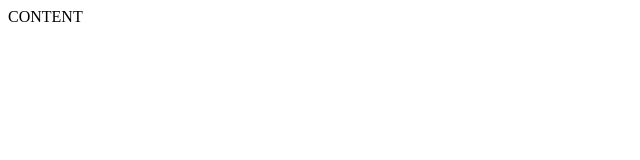
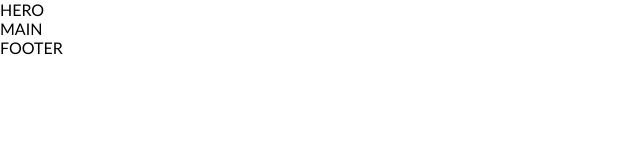
Before and after one commit to Mindaugas-G/5-coming-soon, a website: page index.html in a window 1280 px wide. Shown: the whole page, without its empty margins (0-640 px from the left). Drawn offline with Linux system fonts and the light colour scheme; files that its build step writes are made by us from their sources.

Commit message:
Added CSS files

```diff
--- /dev/null
+++ b/CSS/base/base.css
@@ -0,0 +1,11 @@
+body,
+body * {
+    margin:0;
+    padding: 0;
+    vertical-align: top;
+    box-sizing: border-box;
+}
+
+body {
+    font-family: 'Gill Sans', 'Gill Sans MT', Calibri, 'Trebuchet MS', sans-serif;
+}
--- a/index.html
+++ b/index.html
@@ -13,10 +13,24 @@
     <link rel="mask-icon" href="/safari-pinned-tab.svg" color="#5bbad5">
     <meta name="msapplication-TileColor" content="#da532c">
     <meta name="theme-color" content="#ffffff">
-
+    <!-- base -->
+    <link rel="stylesheet" href="./css/base.css">
+    <link rel="stylesheet" href="./css/layout.css">
+    <!-- 3rd party -->
+    <!-- components -->
+    <!-- pages -->
+    <link rel="stylesheet" href="./css/pages/home.css">
 
     </head>
     <body>
-        CONTENT
+        <section>
+            HERO
+        </section>
+        <section>
+            MAIN
+        </section>
+        <footer>
+            FOOTER
+        </footer>
     </body>
     </html>
```
Also changed, not shown: CSS/base/layout.css (added), CSS/pages/home.css (added).
